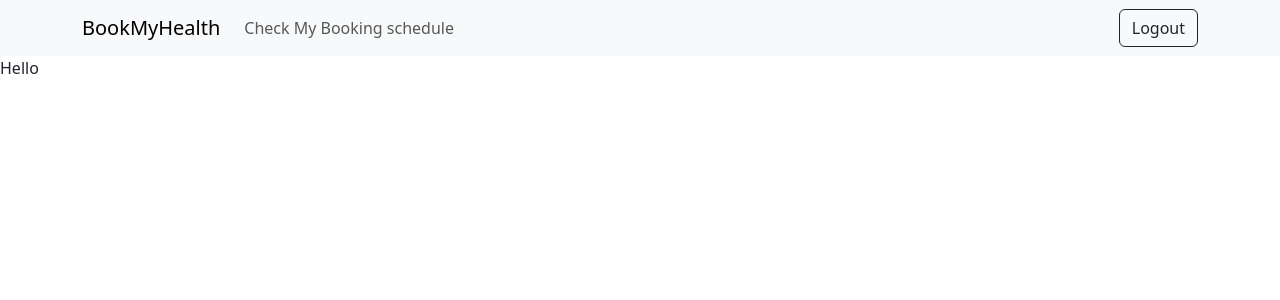
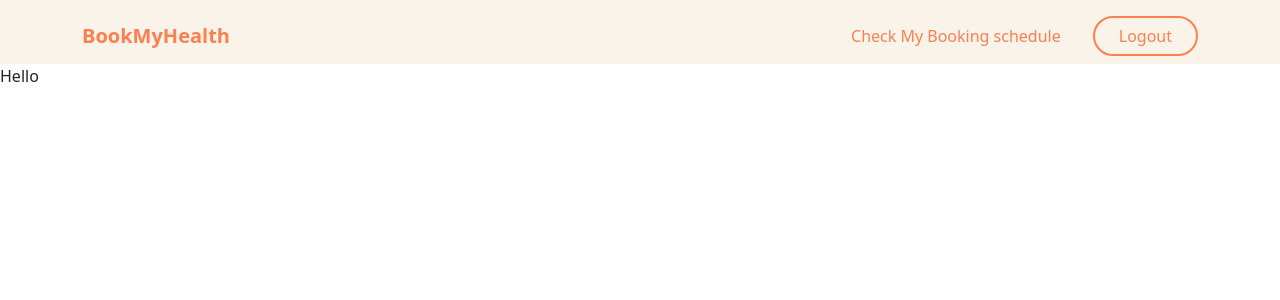
Before and after one commit to ACZH05/book-my-health-app, a React (Vite) app: page / in a window 1280 px wide. Shown: the top 300 px of the page. Built offline with nearby package versions, Linux system fonts and the light colour scheme; no server answers.

Commit message:
Change navbar ui

```diff
--- a/src/App.jsx
+++ b/src/App.jsx
@@ -7,13 +7,13 @@ import MainMenuPage from "./pages/MainMenuPage";
 function Layout() {
   return (
     <>
-      <Navbar bg='light' variant='light'>
+      <Navbar className="pt-3" style={{ background: "#FAF3E9"}}>
         <Container>
-          <Navbar.Brand>BookMyHealth</Navbar.Brand>
-            <Nav className='me-auto'>
-                <Nav.Link href='/'>Check My Booking schedule</Nav.Link>
+          <Navbar.Brand style={{ color: "#FF7F50", fontWeight: "bold" }}>BookMyHealth</Navbar.Brand>
+            <Nav>
+                <Nav.Link href='/' className="me-4" style={{ color: "#FF7F50", fontWeight: "500" }}>Check My Booking schedule</Nav.Link>
+                <Button className="px-4 rounded-pill" style={{ background: "transparent", border: "2px solid #FF7F50", color: "#FF7F50", fontWeight: "500" }}>Logout</Button>
             </Nav>
-            <Button variant='outline-dark'>Logout</Button>
         </Container>
       </Navbar>
       <Outlet />
```
